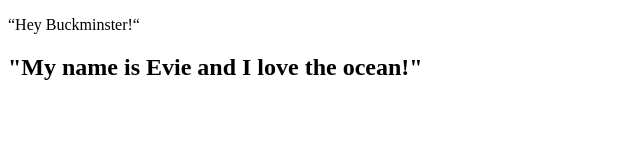
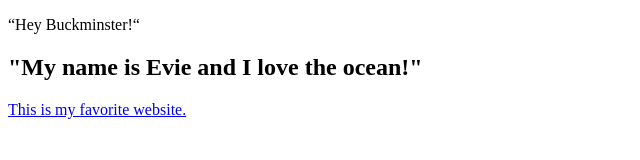
Before and after one commit to evelyn789/my-first-html, a plain HTML site: page index.html in a window 1280 px wide. Shown: the whole page, without its empty margins (0-640 px from the left). Drawn offline with Linux system fonts and the light colour scheme.

Commit message:
created a link to favorite website

```diff
--- a/index.html
+++ b/index.html
@@ -9,6 +9,7 @@
 <body>
   <p>“Hey Buckminster!“</p>
   	<h2>"My name is Evie and I love the ocean!"</h2>
+  	<a href="http://www.evelyndonnelly.net">This is my favorite website.</a>
   </body>
 
 </html>
```
